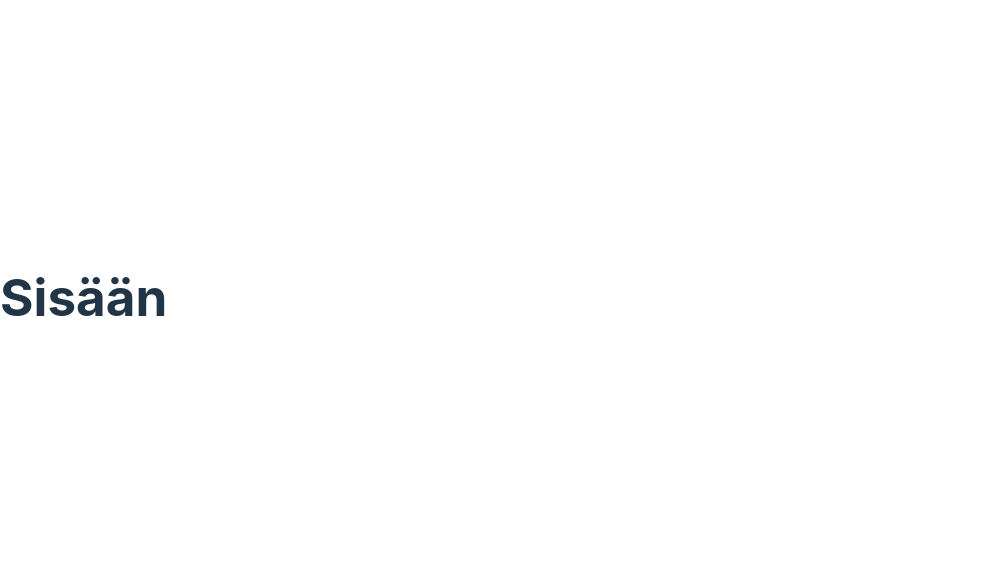
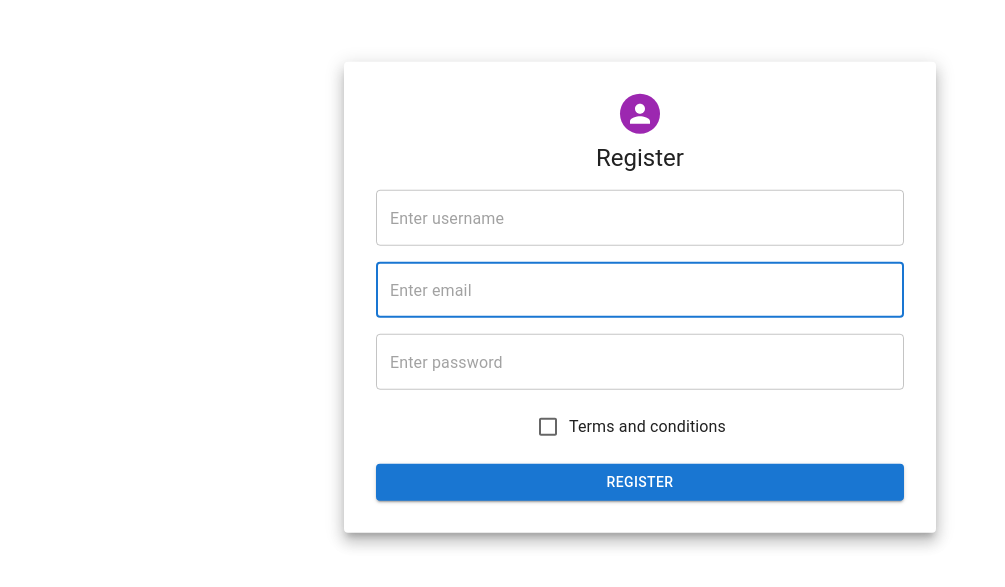
Before and after one commit to Tissinapa/FishingApp, a React (Vite) app in the folder client/: page /signup in a window 1280 px wide. Shown: the part 103-690 px from the top of the page, without its empty margins (0-1005 px from the left). Built offline with nearby package versions, Linux system fonts and the light colour scheme.

Commit message:
added register page

```diff
--- a/client/src/Pages/SignUp.jsx
+++ b/client/src/Pages/SignUp.jsx
@@ -1,10 +1,90 @@
+import Avatar from '@mui/material/Avatar';
+import Box from '@mui/material/Box';
+import Container from '@mui/material/Container';
+import FormControlLabel from '@mui/material/FormControlLabel';
+import Paper from '@mui/material/Paper';
+import TextField from '@mui/material/TextField';
+import Typography from '@mui/material/Typography';
+import Checkbox from '@mui/material/Checkbox';
+import Button from '@mui/material/Button';
+//import Grid from '@mui/material/Grid2';
+//import Link from '@mui/material/Link';
+import {useState} from 'react'
+
 
 
 
 export function SignUp(){
+
+    //const [users, setUserData] = useState({})
+    const handleSignUp = async (event) => {
+        event.preventDefault();
+        const data = new FormData(event.currentTarget);
+        const username = data.get("username");
+        const email = data.get("email");
+        const password = data.get("password")
+        const acceptTerms = data.get('tandc') === 'true';
+
+        if (!acceptTerms) {
+          alert("You must agree to the T&C to continue.");
+          return;
+        }
+
+        try {
+            const response = await fetch("http://localhost:5000/auth/signup", {
+                method: "POST",
+                headers: {"Content-Type": "application/json"},
+                body: JSON.stringify({username,  email, password}),
+                credentials: "include",
+            })
+            const data = await response.json();
+            if (!response.ok){
+                throw new Error(data.error || "Register failed");
+            }
+            window.location.href = "/login";
+        } catch (error){
+            alert(error.message);
+        }
+    }
+
     return (
-        <div>
-            <h1>Sisään</h1>
+        <div style = {{
+            position: "absolute",
+            left: "50%",
+            top: "50%",
+            transform: "translate(-50%, -50%)"
+        }}>
+            <Box
+                sx={{
+                    display: "flex",
+                    flexDirection: "column",
+                    alignItems: "center",
+                }}
+            >
+                <Container>
+                    <Paper elevation={10} sx={{padding: 4, textAlign: "center"}} >
+                        <Avatar sx={{mx: "auto", bgcolor: "secondary.main", mb: 1}}/>
+                        <Typography component="h1" variant="h5">
+                            Register
+                        </Typography>
+                        <Box component="form" onSubmit={handleSignUp} noValidate sx={{mt:2}}>
+                            <TextField name="username" placeholder="Enter username" fullWidth required autoFocus sx={{ mb: 2 }} />
+                            <TextField name="email" placeholder="Enter email" fullWidth required autoFocus sx={{ mb: 2 }} />
+                            <TextField name="password" placeholder="Enter password" fullWidth required type="password" sx={{ mb: 2 }} />
+                            <FormControlLabel
+                                control={<Checkbox name = "tandc" value="true" color="primary"/>}
+                                label="Terms and conditions"
+                            />
+                            <Button type="submit" variant='contained' fullWidth sx={{mt: 2}}>
+                                Register
+                            </Button>
+                        </Box>
+
+                    </Paper>
+                </Container>
+
+
+            </Box>
         </div>
     )
 }
```
Also changed, not shown: 1 other file (tests, documents, lock files or other folders).
